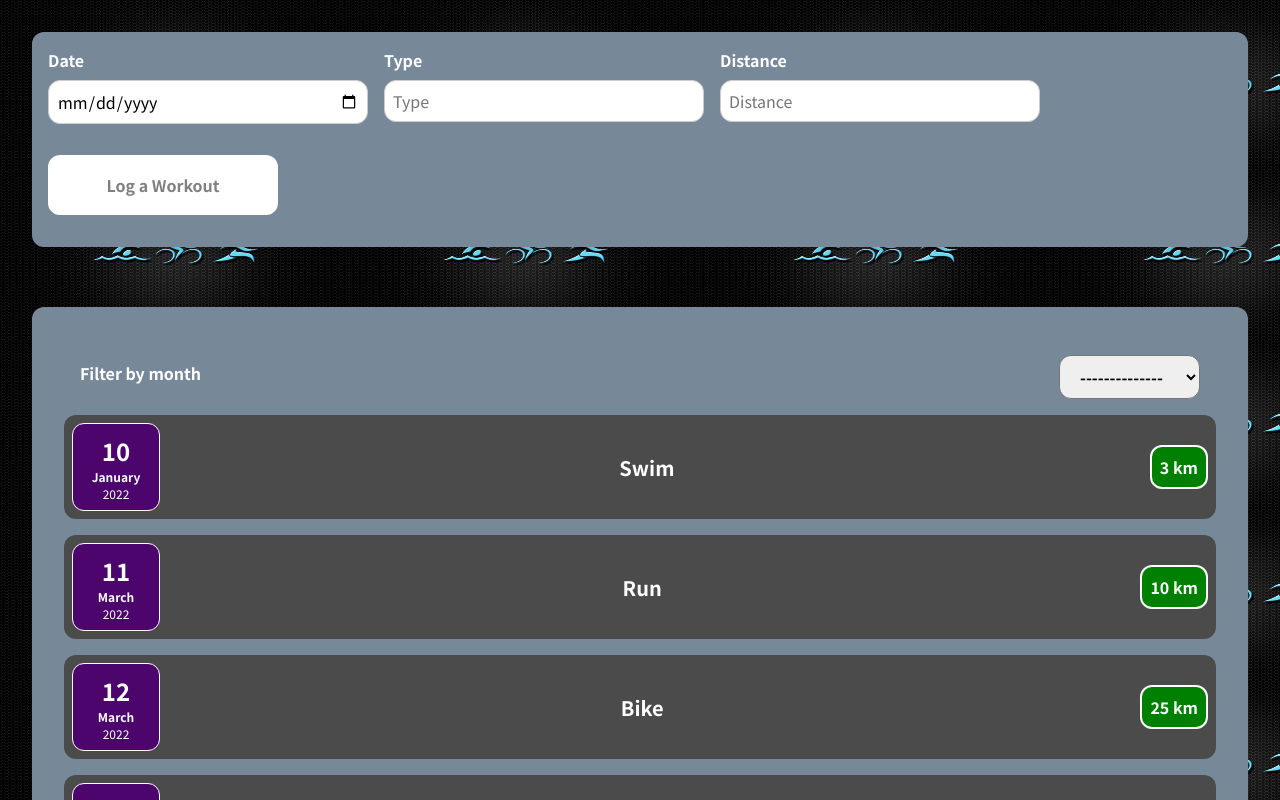
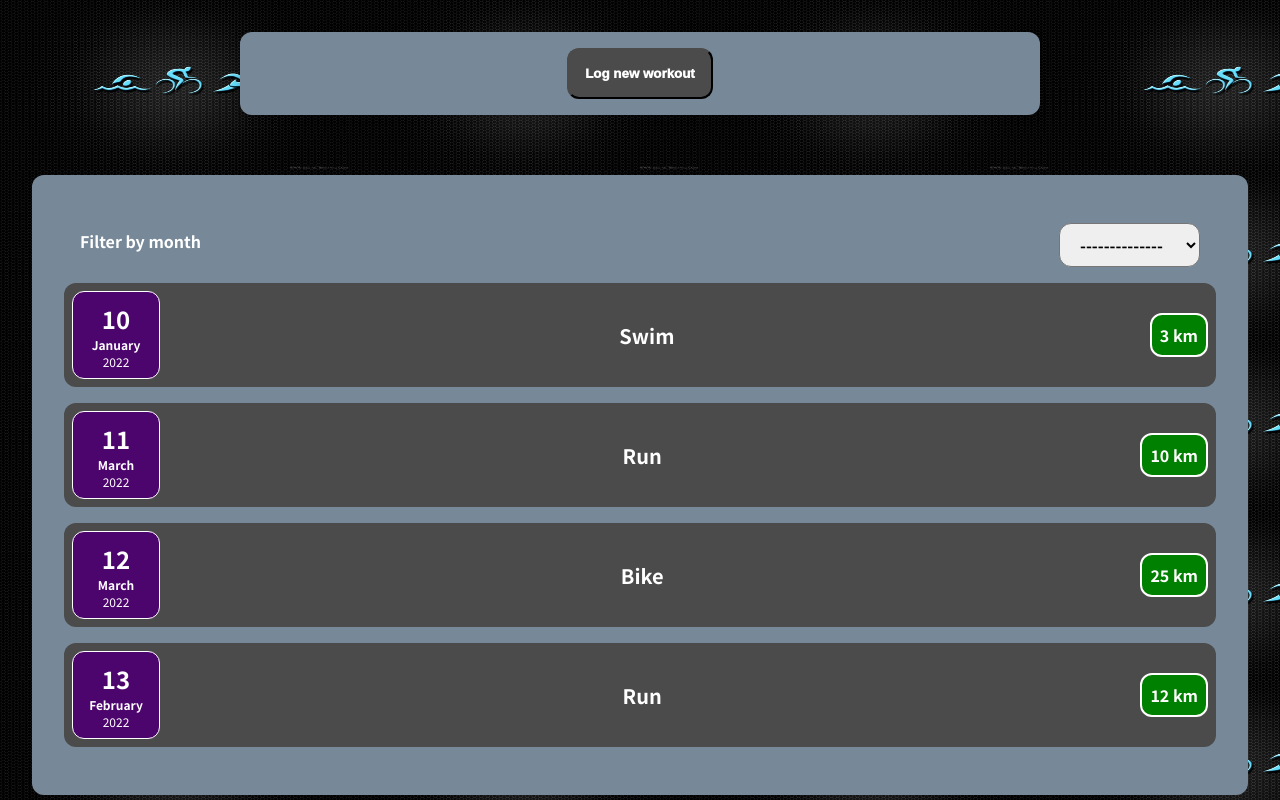
Before and after one commit to cailqk/ReactJS-project, a React (Create React App) app: page / in a window 1280 px wide. Shown: the top 800 px of the page. Built offline with nearby package versions, Linux system fonts and the light colour scheme.

Commit message:
The form will not be visible until a button is clicked

```diff
--- a/src/custom_components/AddNew/AddNew.css
+++ b/src/custom_components/AddNew/AddNew.css
@@ -3,41 +3,19 @@
     color: white;
     padding: 1rem;
     margin: 2rem auto;
-    width: 80rem;
+    width: 50rem;
     max-width: 95%;
     border-radius: 12px;
     text-align: center;
     box-shadow: 0 1px 8px rgba(0, 0, 0, 0.25);
 }
-
-.new-workout button {
-    font: inherit;
+.logNew {
+    padding: 1rem;
+    border-radius: 12px;
     cursor: pointer;
-    padding: 1rem 2rem;
-    border: 2px solid white;
-    background-color: white;
-    color: grey;
-    border-radius: 12px;
-    float: right;
-    margin-top: 15px;
-    font-weight: bolder;
-    width: 230px;
+    text-align: center;
+    font-weight: 1000;
+    background-color: #4b4b4b;
+    border-color: #4b4b4b;
+    color: white
 }
-
-.new-workout button:hover,
-.new-workout button:active {
-    background-color: green;
-    border-color: green;
-    color: white;
-}
-
-.new-workout button.alternative {
-    color: #220131;
-    border-color: transparent;
-    background-color: transparent;
-}
-
-.new-workout button.alternative:hover,
-.new-workout button.alternative:active {
-    background-color: #ddb3f8;
-}
--- a/src/custom_components/AddNew/AddNew.js
+++ b/src/custom_components/AddNew/AddNew.js
@@ -1,18 +1,34 @@
 import Form from "./Form";
 import "./AddNew.css";
+import './Form.css';
+import { useState } from 'react';
 
 function AddNew(props) {
+  const [isLogging, setIsLogging] = useState(false)
+
   const addNewWorkoutHandler = (enteredWorkoutData) => {
+
     const workoutData = {
       id: Math.random().toString(),
       ...enteredWorkoutData,
     };
     props.onAddWorkout(workoutData);
+    setIsLogging(false);
   };
 
+  const logNewWorkoutHandler = () => {
+    setIsLogging(true);
+
+  }
+
+   const stopLogging = () => {
+    setIsLogging(false)
+  }
+
   return (
-    <div className="new-workout">
-      <Form onAddNewWorkout={addNewWorkoutHandler} />
+    <div className="new-workout" >
+      {!isLogging && <button className="logNew" onClick={logNewWorkoutHandler}>Log new workout</button>}
+      {isLogging && <Form onAddNewWorkout={addNewWorkoutHandler} onCancel={stopLogging}/>}
     </div>
   );
 }
--- a/src/custom_components/AddNew/Form.css
+++ b/src/custom_components/AddNew/Form.css
@@ -21,7 +21,42 @@
   max-width: 100%;
 }
 
-  .new-workout_button {
-    position: relative;
+.submit {
+  font: inherit;
+  cursor: pointer;
+  padding: 1rem 2rem;
+  border: 2px solid white;
+  background-color: white;
+  color: grey;
   border-radius: 12px;
+  margin-top: 2rem auto;
+  margin-left: 10px;
+  font-weight: bolder;
+  width: 200px;
 }
+
+.cancel {
+  font: inherit;
+  cursor: pointer;
+  padding: 1rem;
+  border: 2px solid white;
+  background-color: white;
+  color: grey;
+  border-radius: 12px;
+  margin-top: 20px;
+  margin-left: 10px;
+  font-weight: bolder;
+  width: 200px;
+}
+
+.submit:hover {
+  color: white;
+  border-color: green;
+  background-color: green;
+}
+
+.cancel:hover {
+  color: white;
+  border-color: red;
+  background-color: red;
+}
--- a/src/custom_components/AddNew/Form.js
+++ b/src/custom_components/AddNew/Form.js
@@ -34,7 +34,7 @@ function Form(props) {
   };
 
   return (
-    <form onSubmit={submitHandler}>
+    <form onSubmit={submitHandler} className="hidden">
       <div className="new-workout_controls">
         <div className="new-workout_control">
           <label>Date</label>
@@ -65,8 +65,11 @@ function Form(props) {
             onChange={distanceChangeHandler}
           />
         </div>
-        <div className="new-workout_button">
-          <button type="submit">Log a Workout</button>
+        <div>
+          <button type="submit" className="submit">Log a Workout</button>
+          <button type="button" className="cancel" onClick={props.onCancel}>
+            Cancel
+          </button>
         </div>
       </div>
     </form>
--- a/src/custom_components/Contents/WorkoutType.css
+++ b/src/custom_components/Contents/WorkoutType.css
@@ -61,9 +61,4 @@
     .workout-item_description h2 {
       font-size: 1.25rem;
     }
-
-    /* .expense-item__price {
-      font-size: 1.25rem;
-      padding: 0.5rem 1.5rem;
-    } */
   }
--- a/src/custom_components/Contents/Workouts.css
+++ b/src/custom_components/Contents/Workouts.css
@@ -10,6 +10,7 @@
 
 .empty_message {
     padding: 1rem;
+    text-align: center;
     background-color: #4b4b4b;
     border-radius: 12px;
     color: white;
```
Also changed, not shown: 1 other file (tests, documents, lock files or other folders). Lines whose indentation alone changed are shown as unchanged.
